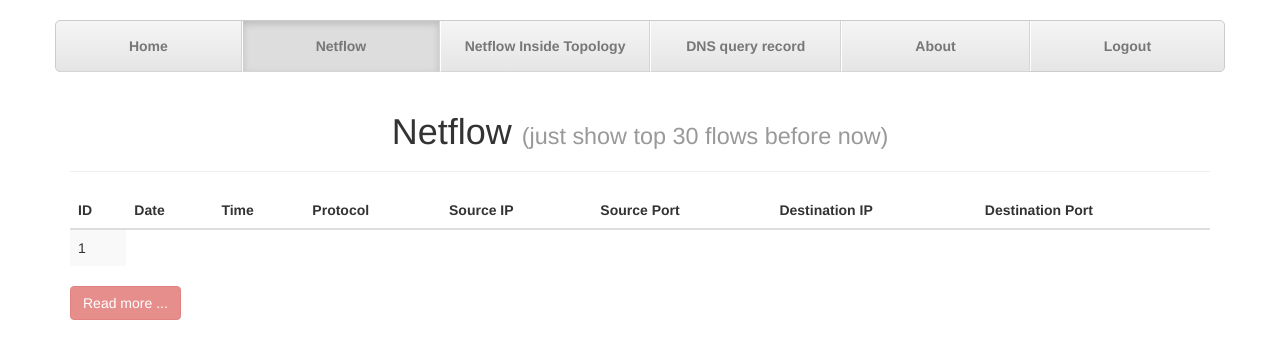
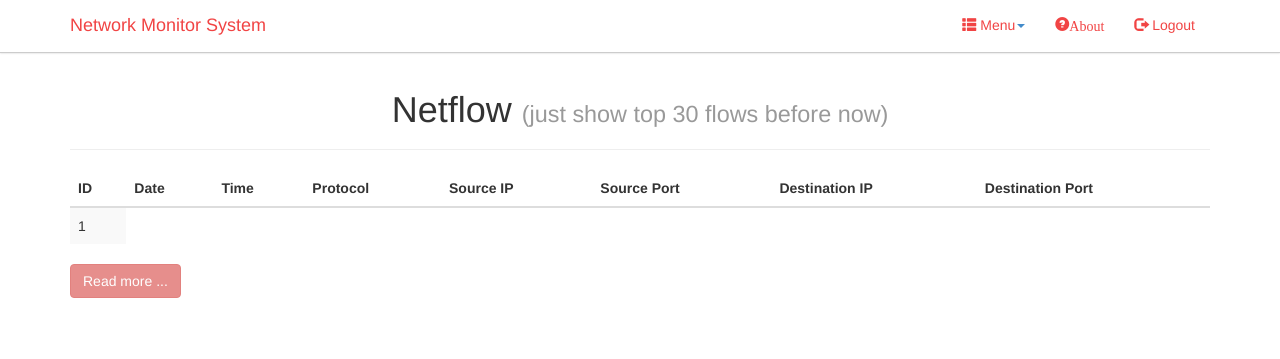
Before and after one commit to cavallone/monitor, a PHP site: page /flow.php in a window 1280 px wide. Shown: the top 359 px of the page. Run offline with PHP 8.4, Linux system fonts and the light colour scheme; the visitor is signed in with stand-in values (Sample User, id 1); tables that the repository leaves empty or names only in its code hold one stand-in row (values such as "Sample post").

Commit message:
change navbar

```diff
--- a/css/navbar-findcond.css
+++ b/css/navbar-findcond.css
@@ -15,3 +15,4 @@ nav.navbar-findcond ul.dropdown-menu > li > a { color: #444; }
 nav.navbar-findcond ul.dropdown-menu > li > a:hover { background: #f14444; color: #fff; }
 nav.navbar-findcond span.badge { background: #f14444; font-weight: normal; font-size: 11px; margin: 0 4px; }
 nav.navbar-findcond span.badge.new { background: rgba(255, 0, 0, 0.8); color: #fff; }
+body { padding-top: 50px; }
--- a/flow.php
+++ b/flow.php
@@ -13,7 +13,7 @@ include('session.php');
 
 	<link href="css/bootstrap.min.css" rel="stylesheet">
 	<link href="css/style.css" rel="stylesheet">
-	<link href="css/justified-nav.css" rel="stylesheet">
+	<link href="css/navbar-findcond.css" rel="stylesheet">
 
 	<script type="text/javascript" src="js/jquery.min.js"></script>
 	<script type="text/javascript" src="js/bootstrap.min.js"></script>
@@ -24,16 +24,27 @@ include('session.php');
 <div class="container">
 	<div class="row clearfix">
 		<div class="masthead">
-			<nav>
-                <ul class="nav nav-justified">
-                    <li><a href="home.php">Home</a></li>
-                    <li class="active"><a href="flow.php">Netflow</a></li>
-                    <li><a href="flow_inbound.php">Netflow Inside Topology</a></li>
-                    <li><a href="#">DNS query record</a></li>
-                    <li><a href="#">About</a></li>
-                    <li><a href="logout.php">Logout</a></li>
-                </ul>
-            </nav>
+			<nav class="navbar navbar-findcond navbar-fixed-top">
+    			<div class="container">
+        			<div class="navbar-header">
+            			<a class="navbar-brand" href="home.php">Network Monitor System</a>
+        			</div>
+        			<div class="collapse navbar-collapse" id="navbar">
+            			<ul class="nav navbar-nav navbar-right">
+                			<li class="dropdown">
+                    			<a href="#" class="dropdown-toggle" data-toggle="dropdown" role="button" aria-expanded="false"><i class="glyphicon glyphicon-th-list"></i> Menu<span class="caret"></span></a>
+                    			<ul class="dropdown-menu" role="menu">
+                        			<li><a href="flow.php"><span class="badge"><i class="glyphicon glyphicon-chevron-right"></i></span>Netflow</a></li>
+                        			<li><a href="flow_inbound.php"><span class="badge"><i class="glyphicon glyphicon-chevron-right"></i></span>Netflow Inside Topology</a></li>
+                        			<li><a href="#"><i class="fa fa-fw fa-thumbs-o-up"></i> <span class="badge"><i class="glyphicon glyphicon-chevron-right"></i></span>DNS Query Record</a></li>
+                    			</ul>
+                			</li>
+                			<li><a href="#"><i class="glyphicon glyphicon-question-sign">About</i><span class="sr-only"></span></a></li>
+                			<li><a href="logout.php"><i class="glyphicon glyphicon-log-out"></i> Logout<span class="sr-only"></span></a></li>
+                    			</ul>
+        			</div>
+    			</div>
+			</nav>
 		</div>
 	</div>
 	<div class="row clearfix">
```
Also changed, not shown: flow_inbound.php (+22 -11 lines), img/images.jpg (added).
